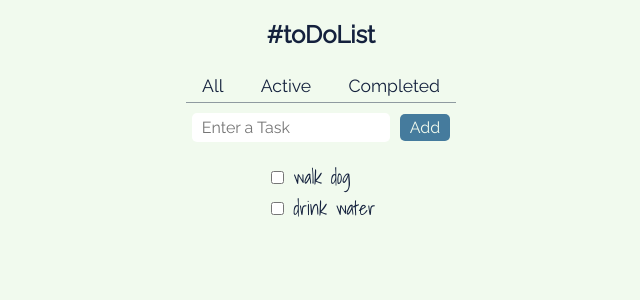
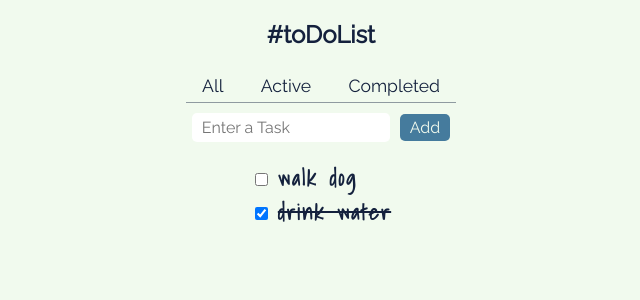
Before and after one commit to grford15/todo-list, a React (Create React App) app: page / in a window 1280 px wide. Shown: the top 300 px of the page, without its empty margins (319-959 px from the left). Built offline with nearby package versions, Linux system fonts and the light colour scheme.

Commit message:
add styling to task when checked off

```diff
--- a/src/App.css
+++ b/src/App.css
@@ -48,7 +48,13 @@
 
 .task-view li {
   list-style: none;
-  font-weight: 500;
+  font-weight: 600;
+  font-size: 1.1em;
+  letter-spacing: 0.1em;
+}
+
+.completed-task {
+  text-decoration: line-through;
 }
 
 .task-buttons {
--- a/src/App.js
+++ b/src/App.js
@@ -3,59 +3,59 @@ import "./App.css";
 
 class App extends React.Component {
 	constructor(props) {
-		super(props)
-		this.state={
+		super(props);
+		this.state = {
 			activeTasks: [
 				{
-					"task": "walk dog",
-					"completed": false
+					task: "walk dog",
+					completed: false,
 				},
 				{
-					"task": "drink water",
-					"completed": false
-				}
+					task: "drink water",
+					completed: true,
+				},
 			],
-			completedTasks: []
-		}
+			completedTasks: [],
+		};
 		this.submitTask = this.submitTask.bind(this);
 		this.completeTask = this.completeTask.bind(this);
 		this.saveToLocal = this.saveToLocal.bind(this);
 	}
 
-
-
-	submitTask(e){
+	submitTask(e) {
 		const task = {
-			"task": document.getElementById("task-input").value,
-			"completed": false
-		}
-		this.setState({
-			activeTasks: this.state.activeTasks.concat(task)
-		},
-		this.saveToLocal
+			task: document.getElementById("task-input").value,
+			completed: false,
+		};
+		this.setState(
+			{
+				activeTasks: this.state.activeTasks.concat(task),
+			},
+			this.saveToLocal
 		);
-
-	};
+	}
 
 	saveToLocal() {
 		const localData = this.state.activeTasks;
-		localStorage.setItem('activeTasks', JSON.stringify(localData));
+		localStorage.setItem("activeTasks", JSON.stringify(localData));
 	}
 
 	completeTask(e) {
-		const currentTask = this.state.activeTasks.find(task => task.task === e.target.name);
+		const currentTask = this.state.activeTasks.find(
+			(task) => task.task === e.target.name
+		);
 
-		const updatedTasks = this.state.activeTasks.map(item => {
-			if(item.task === currentTask.task) {
-				return {...item, completed: !item.completed};
+		const updatedTasks = this.state.activeTasks.map((item) => {
+			if (item.task === currentTask.task) {
+				return { ...item, completed: !item.completed };
 			}
 			return item;
 		});
-		this.setState({activeTasks: updatedTasks});
+		this.setState({ activeTasks: updatedTasks });
 	}
 
 	render() {
-		const {activeTasks} = this.state;
+		const { activeTasks } = this.state;
 		return (
 			<div className="app-container">
 				<div className="title-section">
@@ -68,19 +68,26 @@ class App extends React.Component {
 				</div>
 				<div className="task-section">
 					<input type="text" placeholder="Enter a Task" id="task-input" />
-					<button id="task-btn" onClick={this.submitTask}>Add</button>
+					<button id="task-btn" onClick={this.submitTask}>
+						Add
+					</button>
 				</div>
 				<div className="task-list">
 					<ul className="task-view">
-					{activeTasks.length > 0 ?
-						activeTasks.map((task, key) => (
-							<li key={key}>
-								<input type="checkbox" name={task.task} onChange={this.completeTask}/>
-								{task.task}
-								</li>
-						))
-						: null
-					}
+						{activeTasks.length > 0
+							? activeTasks.map((task, key) => (
+									<li key={key} className={task.completed ? "completed-task" : null}>
+										<input
+											type="checkbox"
+											name={task.task}
+											checked={task.completed}
+											onChange={this.completeTask}
+
+										/>
+										{task.task}
+									</li>
+							  ))
+							: null}
 					</ul>
 				</div>
 			</div>
```
Also changed, not shown: 1 other file (tests, documents, lock files or other folders).
